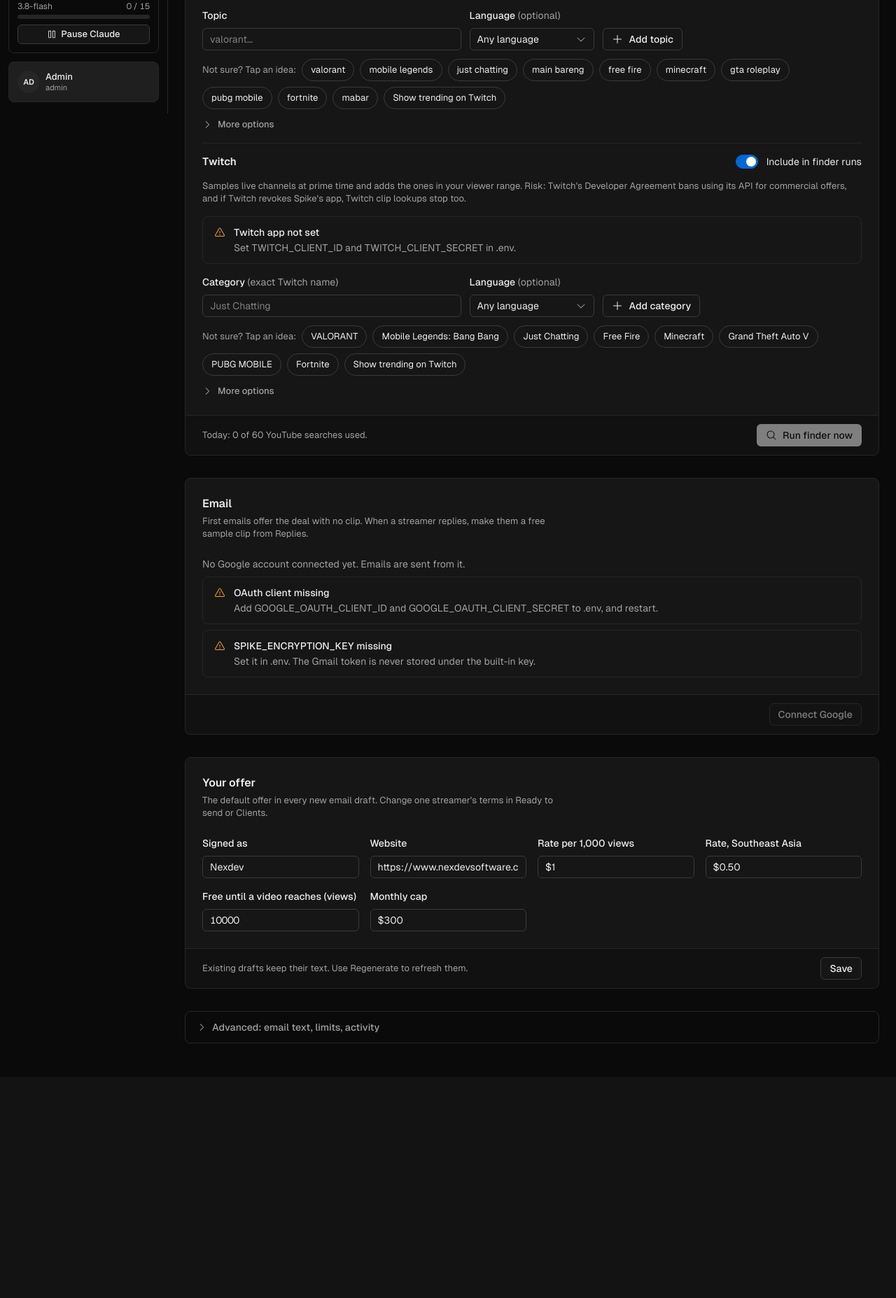
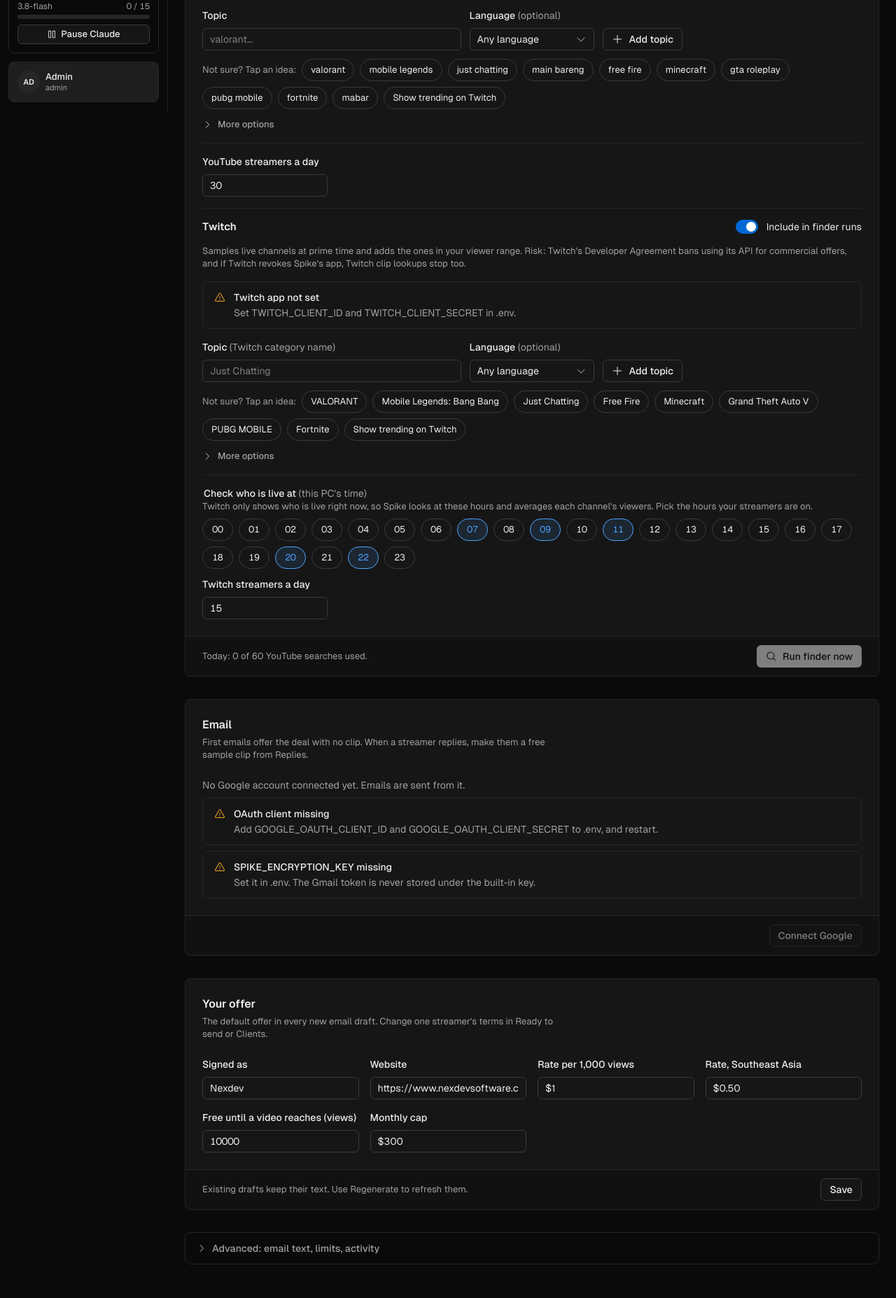
Before and after one commit to NichoHo/Spike, a FastAPI app: a page that uses src/web/templates/pages/outreach.html in a window 1280 px wide. Shown: the part 638-2493 px from the top of the page at 70% size. Before the commit the page ends 2129 px from the top, so only its background shows below. Run offline with FastAPI, Linux system fonts and the light colour scheme; data comes from the database, SQL or seed files in the repository; data that the repository does not hold is empty.

Commit message:
Split finder settings by platform and auto-save them
- Region is a country dropdown; the YouTube table shows region and views per stream
- Each platform's daily cap and the Twitch check hours sit in their own row and save on change (typed fields on blur)
- Twitch check hours are hour chips instead of a comma list
- Run finder now takes a fresh Twitch sample first, so the Sample now button is gone
- One name, Topic, for YouTube and Twitch; tapping an idea pill adds it at once, and added ideas are hidden

```diff
--- a/src/outreach/db.py
+++ b/src/outreach/db.py
@@ -149,7 +149,6 @@ DEFAULT_SETTINGS: Dict[str, Any] = {
     "finder_started_at": "",
     "finder_finished_at": "",
     "last_nightly_date": "",
-    "twitch_sample_now": 0,
     "twitch_last_sample_slot": "",
     "twitch_last_summary": "",
 }
--- a/src/outreach/routes.py
+++ b/src/outreach/routes.py
@@ -321,9 +321,10 @@ async def save_settings(request: Request, user: Dict[str, Any] = Depends(require
     if form.get("form") == "limits":
         values["followups_enabled"] = 1 if form.get("followups_enabled") else 0
     if form.get("form") == "twitch":
-        hours = [h.strip() for h in str(form.get("twitch_sample_hours", "")).split(",") if h.strip()]
+        # One value per ticked hour chip; a comma list still works
+        hours = [h.strip() for h in ",".join(form.getlist("twitch_sample_hours")).split(",") if h.strip()]
         if not hours or not all(h.isdigit() and 0 <= int(h) <= 23 for h in hours):
-            return _back("settings", error="Sample hours must be whole hours from 0 to 23, separated by commas.")
+            return _back("settings", error="Pick at least one hour to check Twitch.")
         values["twitch_sample_hours"] = ",".join(str(int(h)) for h in sorted(set(hours), key=int))
     db.set_settings(values)
     return _back("settings", notice="Settings saved.")
@@ -401,7 +402,7 @@ async def add_twitch_search(request: Request, user: Dict[str, Any] = Depends(req
     if not 1 <= lo <= hi:
         return _back("settings", error="Minimum viewers must be at least 1 and not above the maximum.")
     if not name and not lang:
-        return _back("settings", error="Pick a category, a language, or both: all of Twitch is too broad.")
+        return _back("settings", error="Pick a topic, a language, or both: all of Twitch is too broad.")
     game = None
     if name:
         try:
@@ -409,9 +410,9 @@ async def add_twitch_search(request: Request, user: Dict[str, Any] = Depends(req
         except twitch.TwitchError as e:
             return _back("settings", error=str(e))
         if not game:
-            return _back("settings", error=f"No Twitch category is named exactly '{name}'.")
+            return _back("settings", error=f"No Twitch category is named exactly '{name}'. A Twitch topic must match a Twitch category.")
     db.add_twitch_search(game and game["id"], game and game["name"], lang, lo, hi)
-    return _back("settings", notice=f"Saved Twitch search: {game['name'] if game else 'all categories'}"
+    return _back("settings", notice=f"Added Twitch topic: {game['name'] if game else 'all categories'}"
                  + (f", {lang}" if lang else "") + ". Samples start at the next listed hour.")
 
 
@@ -426,16 +427,7 @@ async def toggle_twitch_search(search_id: int, user: Dict[str, Any] = Depends(re
 @router.post("/outreach/twitch/searches/{search_id}/delete", dependencies=[Depends(same_origin)])
 async def delete_twitch_search(search_id: int, user: Dict[str, Any] = Depends(require_admin)):
     db.delete_twitch_search(search_id)
-    return _back("settings", notice="Twitch search deleted with its samples. Leads it found are kept.")
-
-
-@router.post("/outreach/twitch/sample-now", dependencies=[Depends(same_origin)])
-async def twitch_sample_now(user: Dict[str, Any] = Depends(require_admin)):
-    problem = twitch.credentials_problem()
-    if problem:
-        return _back("settings", error=problem)
-    db.set_settings({"twitch_sample_now": 1})
-    return _back("settings", notice="Sampling live Twitch channels within a minute. Run the finder after a few samples.")
+    return _back("settings", notice="Twitch topic deleted with its samples. Streamers it found are kept.")
 
 
 @router.post("/outreach/searches/{search_id}/delete", dependencies=[Depends(same_origin)])
--- a/src/web/static/css/components.css
+++ b/src/web/static/css/components.css
@@ -633,6 +633,10 @@ fieldset.field > legend { padding: 0; margin-bottom: var(--space-2); }
 .search-form__more > .disclosure__body { padding: var(--space-3) 0 0; }
 .finder-platform + .finder-platform { padding-top: var(--space-4); border-top: 1px solid var(--color-border); }
 .finder-platform__title { margin: 0; font-size: 15px; font-weight: 600; }
+/* Platform-wide finder settings (schedule, daily cap), apart from the per-search add form */
+.platform-settings { padding-top: var(--space-4); border-top: 1px solid var(--color-border); }
+.chip-field { grid-column: 1 / -1; margin: 0; padding: 0; border: 0; min-width: 0; }
+.chip-field > .chip-row { margin-top: var(--space-2); }
 .stat-grid { display: grid; grid-template-columns: repeat(auto-fill, minmax(180px, 1fr)); gap: var(--space-4); margin-bottom: var(--space-2); }
 .stat { display: flex; flex-direction: column; gap: var(--space-1); padding: var(--space-4); }
 .stat__label { font-size: 13px; color: var(--color-text-muted); }
@@ -785,7 +789,12 @@ a.time-chip:focus-visible { outline: 2px solid var(--color-focus); outline-offse
 }
 .chip:hover { background: var(--color-surface-hover); }
 .chip:focus-visible { outline: 2px solid var(--color-focus); outline-offset: 2px; }
-.chip.is-on { background: var(--color-accent-subtle); border-color: var(--color-accent-text); color: var(--color-accent-text); }
+.chip.is-on, .chip--toggle:has(:checked) { background: var(--color-accent-subtle); border-color: var(--color-accent-text); color: var(--color-accent-text); }
+/* Checkbox chip: the input stays focusable for keyboards, the label shows its state */
+.chip--toggle { position: relative; min-width: 44px; text-align: center; font-variant-numeric: tabular-nums; }
+.chip--toggle input { position: absolute; inset: 0; opacity: 0; margin: 0; cursor: pointer; }
+.chip--toggle:has(:focus-visible) { outline: 2px solid var(--color-focus); outline-offset: 2px; }
+.chip--toggle:has(:disabled) { cursor: default; opacity: 0.7; }
 .is-wrong { color: var(--color-danger-text); }
 .seg-list { list-style: none; margin: 0; padding: 0; display: flex; flex-direction: column; }
 .seg-row { display: grid; grid-template-columns: auto auto minmax(0, 1fr); align-items: center; gap: var(--space-2) var(--space-3); padding: var(--space-3) 0; border-top: 1px solid var(--color-border); }
--- a/src/web/static/js/app.js
+++ b/src/web/static/js/app.js
@@ -594,6 +594,26 @@ document.addEventListener("DOMContentLoaded", () => {
   document.querySelectorAll("dialog[data-open-on-load]").forEach((d) => d.showModal());
 });
 
+// form[data-autosave]: posts in the background on every change (a checkbox at once, a typed field once it
+// loses focus), no Save button. The server's redirect carries ?error= when it refused the value.
+async function autosave(form) {
+  try {
+    const r = await fetch(form.action, { method: "POST", body: new URLSearchParams(new FormData(form)) });
+    const error = new URL(r.url).searchParams.get("error");
+    if (!r.ok || error) showToast(error || "Could not save. Try again.", "danger");
+    else showToast("Saved", "success", null, 2000);
+  } catch (e) {
+    showToast("Could not save. Check the connection.", "danger");
+  }
+}
+document.addEventListener("change", (e) => {
+  const form = e.target.closest("form[data-autosave]");
+  if (form) autosave(form);
+});
+document.addEventListener("submit", (e) => {
+  if (e.target.matches("form[data-autosave]")) e.preventDefault(); // Enter: the change event already saved it
+});
+
 // select[data-sets-fields]: each option's data-defaults ({"field-id": "value"}) fills those fields, except
 // fields the person already changed (Outreach saved searches: live vs re-upload sizes)
 document.addEventListener("change", (e) => {
--- a/src/web/templates/pages/outreach.html
+++ b/src/web/templates/pages/outreach.html
@@ -529,18 +529,20 @@
         {% if searches %}
           <div class="table-wrap">
             <table class="table">
-              <thead><tr><th>Topic</th><th>Language</th><th>Last run</th><th class="actions">Actions</th></tr></thead>
+              <thead><tr><th>Topic</th><th>Language</th><th>Region</th><th class="num">Views per stream</th><th>Last run</th><th class="actions">Actions</th></tr></thead>
               <tbody>
                 {% for s in searches %}
                   <tr>
                     <td><span class="primary-cell">{{ s.query }}</span><span class="secondary-line">{{ "Twitch or Kick re-uploads" if s.kind == "reupload" else "YouTube live streams" }}{% if not s.active %}, paused{% endif %}</span></td>
                     <td>{{ s.language | language }}</td>
+                    <td>{{ s.region | region }}</td>
+                    <td class="num">{{ s.min_views | number }}{% if s.max_views %} to {{ s.max_views | number }}{% else %}+{% endif %}</td>
                     <td>{% if s.last_run_at %}<span title="{{ s.last_run_at | local_time }}">{{ s.last_run_at | relative_time }}</span>{% else %}<span class="subtle">Never</span>{% endif %}</td>
                     <td class="actions">
                       {% if not ro %}
                         <div class="row row--end">
                           {{ ui.button("Resume" if not s.active else "Pause", variant="ghost", size="sm", type="submit", attrs={"form": "search-toggle-" ~ s.id}) }}
-                          {{ ui.button("Delete search", variant="ghost", size="sm", icon="trash", icon_only=True, type="submit", attrs={"form": "search-delete-" ~ s.id, "data-confirm": "Delete this search? Streamers it found stay."}) }}
+                          {{ ui.button("Delete topic", variant="ghost", size="sm", icon="trash", icon_only=True, type="submit", attrs={"form": "search-delete-" ~ s.id, "data-confirm": "Delete this topic? Streamers it found stay."}) }}
                         </div>
                       {% endif %}
                     </td>
@@ -560,7 +562,8 @@
             <div class="search-form__submit">{{ ui.button("Add topic", variant="secondary", type="submit", icon="plus") }}</div>
             <div class="chip-row" style="grid-column: 1 / -1" role="group" aria-label="Topic ideas">
               <span class="small muted">Not sure? Tap an idea:</span>
-              {% for q, lang in [("valorant", "en"), ("mobile legends", "id"), ("just chatting", "en"), ("main bareng", "id"), ("free fire", "id"), ("minecraft", "en"), ("gta roleplay", "id"), ("pubg mobile", "id"), ("fortnite", "en"), ("mabar", "id")] %}
+              {% set added = searches | map(attribute="query") | map("lower") | list %}
+              {% for q, lang in [("valorant", "en"), ("mobile legends", "id"), ("just chatting", "en"), ("main bareng", "id"), ("free fire", "id"), ("minecraft", "en"), ("gta roleplay", "id"), ("pubg mobile", "id"), ("fortnite", "en"), ("mabar", "id")] if q not in added %}
                 <button type="button" class="chip" data-topic="{{ q }}" data-lang="{{ lang }}">{{ q }}</button>
               {% endfor %}
               <button type="button" class="chip" id="trending-load">Show trending on Twitch</button>
@@ -570,7 +573,7 @@
               const pickTopic = b => b.addEventListener("click", () => {
                 document.getElementById("s-query").value = b.dataset.topic;
                 document.getElementById("s-lang").value = b.dataset.lang || "";
-                document.getElementById("s-query").focus();
+                b.closest("form").requestSubmit();  // a tapped idea is added straight away
               });
               document.querySelectorAll("[data-topic]").forEach(pickTopic);
               document.getElementById("trending-load").addEventListener("click", async e => {
@@ -596,7 +599,7 @@
                     <option value="live" data-defaults='{"s-min": "10000", "s-vmin": "1000", "s-vmax": "100000"}'>YouTube live streams</option>
                     <option value="reupload" data-defaults='{"s-min": "0", "s-vmin": "100", "s-vmax": "20000"}'>Twitch or Kick re-uploads</option>
                   </select></div>
-                <div class="field"><label class="field__label" for="s-region">Region</label><input class="input" id="s-region" name="region" maxlength="2" placeholder="ID" autocomplete="off"></div>
+                <div class="field"><label class="field__label" for="s-region">Region</label><select class="select" id="s-region" name="region"><option value="">Any region</option>{% for code, name in REGIONS %}<option value="{{ code }}">{{ name }}</option>{% endfor %}</select></div>
                 <div class="field"><label class="field__label" for="s-min">Minimum subscribers</label><input class="input input--number" id="s-min" name="min_size" type="number" min="0" value="10000"></div>
                 <div class="field"><label class="field__label" for="s-max">Maximum subscribers</label><input class="input input--number" id="s-max" name="max_size" type="number" min="0" value="300000"></div>
                 <div class="field"><label class="field__label" for="s-vmin">Minimum views per stream</label><input class="input input--number" id="s-vmin" name="min_views" type="number" min="0" value="1000"></div>
@@ -605,6 +608,10 @@
             </details>
           </form>
         {% endif %}
+        <form method="post" action="/outreach/settings" class="search-form platform-settings" data-autosave>
+          <input type="hidden" name="form" value="youtube">
+          <div class="field"><label class="field__label" for="yt-cap">YouTube streamers a day</label><input class="input input--number" id="yt-cap" name="new_leads_per_day" type="number" min="1" max="200" value="{{ settings.new_leads_per_day }}" {% if ro %}disabled{% endif %}></div>
+        </form>
         {% endif %}
         </div>
 
@@ -618,7 +625,7 @@
           {% if twitch_searches %}
             <div class="table-wrap">
               <table class="table">
-                <thead><tr><th>Category</th><th>Language</th><th class="num">Live viewers</th><th>Last sampled</th><th class="actions">Actions</th></tr></thead>
+                <thead><tr><th>Topic</th><th>Language</th><th class="num">Live viewers</th><th>Last sampled</th><th class="actions">Actions</th></tr></thead>
                 <tbody>
                   {% for s in twitch_searches %}
                     <tr>
@@ -630,7 +637,7 @@
                         {% if not ro %}
                           <div class="row row--end">
                             {{ ui.button("Resume" if not s.active else "Pause", variant="ghost", size="sm", type="submit", attrs={"form": "tw-toggle-" ~ s.id}) }}
-                            {{ ui.button("Delete Twitch search", variant="ghost", size="sm", icon="trash", icon_only=True, type="submit", attrs={"form": "tw-delete-" ~ s.id, "data-confirm": "Delete this Twitch search and its samples? Streamers it found stay."}) }}
+                            {{ ui.button("Delete Twitch topic", variant="ghost", size="sm", icon="trash", icon_only=True, type="submit", attrs={"form": "tw-delete-" ~ s.id, "data-confirm": "Delete this Twitch topic and its samples? Streamers it found stay."}) }}
                           </div>
                         {% endif %}
                       </td>
@@ -642,12 +649,13 @@
           {% endif %}
           {% if not ro %}
             <form method="post" action="/outreach/twitch/searches" class="search-form" data-requires="outreach_find" data-requires-kind="twitch">
-              <div class="field"><label class="field__label" for="tw-cat">Category <span class="field__optional">(exact Twitch name)</span></label><input class="input" id="tw-cat" name="category" maxlength="100" placeholder="Just Chatting" autocomplete="off"></div>
+              <div class="field"><label class="field__label" for="tw-cat">Topic <span class="field__optional">(Twitch category name)</span></label><input class="input" id="tw-cat" name="category" maxlength="100" placeholder="Just Chatting" autocomplete="off"></div>
               <div class="field"><label class="field__label" for="tw-lang">Language <span class="field__optional">(optional)</span></label><select class="select" id="tw-lang" name="language"><option value="">Any language</option>{% for code, name in LANGUAGES %}<option value="{{ code }}">{{ name }}</option>{% endfor %}<option value="other">Other</option></select></div>
-              <div class="search-form__submit">{{ ui.button("Add category", variant="secondary", type="submit", icon="plus") }}</div>
-              <div class="chip-row" style="grid-column: 1 / -1" role="group" aria-label="Category ideas">
+              <div class="search-form__submit">{{ ui.button("Add topic", variant="secondary", type="submit", icon="plus") }}</div>
+              <div class="chip-row" style="grid-column: 1 / -1" role="group" aria-label="Twitch topic ideas">
                 <span class="small muted">Not sure? Tap an idea:</span>
-                {% for q, lang in [("VALORANT", "en"), ("Mobile Legends: Bang Bang", "id"), ("Just Chatting", "id"), ("Free Fire", "id"), ("Minecraft", "en"), ("Grand Theft Auto V", "id"), ("PUBG MOBILE", "id"), ("Fortnite", "en")] %}
+                {% set tw_added = twitch_searches | map(attribute="game_name") | select | map("lower") | list %}
+                {% for q, lang in [("VALORANT", "en"), ("Mobile Legends: Bang Bang", "id"), ("Just Chatting", "id"), ("Free Fire", "id"), ("Minecraft", "en"), ("Grand Theft Auto V", "id"), ("PUBG MOBILE", "id"), ("Fortnite", "en")] if q | lower not in tw_added %}
                   <button type="button" class="chip" data-tw-topic="{{ q }}" data-lang="{{ lang }}">{{ q }}</button>
                 {% endfor %}
                 <button type="button" class="chip" id="tw-trending-load">Show trending on Twitch</button>
@@ -657,7 +665,7 @@
                 const pickTwCategory = b => b.addEventListener("click", () => {
                   document.getElementById("tw-cat").value = b.dataset.twTopic;
                   document.getElementById("tw-lang").value = b.dataset.lang || "";
-                  document.getElementById("tw-cat").focus();
+                  b.closest("form").requestSubmit();
                 });
                 document.querySelectorAll("[data-tw-topic]").forEach(pickTwCategory);
                 document.getElementById("tw-trending-load").addEventListener("click", async e => {
@@ -672,7 +680,7 @@
                       pickTwCategory(b); btn.before(b);
                     });
                     if (r.topics.length) btn.remove(); else btn.disabled = false;
-                  } catch { note.textContent = "Could not load trending categories."; btn.disabled = false; }
+                  } catch { note.textContent = "Could not load trending topics."; btn.disabled = false; }
                 });
               </script>
               <details class="disclosure search-form__more">
@@ -680,17 +688,22 @@
                 <div class="search-form disclosure__body">
                   <div class="field"><label class="field__label" for="tw-min">Minimum live viewers</label><input class="input input--number" id="tw-min" name="min_viewers" type="number" min="1" value="50"></div>
                   <div class="field"><label class="field__label" for="tw-max">Maximum live viewers</label><input class="input input--number" id="tw-max" name="max_viewers" type="number" min="1" value="1000"></div>
-                  <div class="field"><label class="field__label" for="tw-hours">Sample at <span class="field__optional">(hours, this PC)</span></label><input class="input input--mono" id="tw-hours" name="twitch_sample_hours" form="tw-settings" value="{{ settings.twitch_sample_hours }}" autocomplete="off"></div>
-                  <div class="field"><label class="field__label" for="tw-cap">Twitch streamers a day</label><input class="input input--number" id="tw-cap" name="twitch_new_leads_per_day" form="tw-settings" type="number" min="0" value="{{ settings.twitch_new_leads_per_day }}"></div>
-                  <div class="row search-form__submit">
-                    {{ ui.button("Save schedule", variant="ghost", size="sm", type="submit", attrs={"form": "tw-settings"}) }}
-                    {{ ui.button("Sample now", variant="ghost", size="sm", type="submit", attrs={"form": "tw-settings", "formaction": "/outreach/twitch/sample-now", "data-requires": "outreach_find", "data-requires-kind": "twitch"}) }}
-                  </div>
                 </div>
               </details>
             </form>
-            <form id="tw-settings" method="post" action="/outreach/settings" hidden><input type="hidden" name="form" value="twitch"></form>
           {% endif %}
+          {% set hours_on = settings.twitch_sample_hours.split(",") %}
+          <form method="post" action="/outreach/settings" class="search-form platform-settings" data-autosave>
+            <input type="hidden" name="form" value="twitch">
+            <fieldset class="chip-field">
+              <legend class="field__label">Check who is live at <span class="field__optional">(this PC's time)</span></legend>
+              <p class="field__help">Twitch only shows who is live right now, so Spike looks at these hours and averages each channel's viewers. Pick the hours your streamers are on.</p>
+              <div class="chip-row">
+                {% for h in range(24) %}<label class="chip chip--toggle"><input type="checkbox" name="twitch_sample_hours" value="{{ h }}" {% if h | string in hours_on %}checked{% endif %} {% if ro %}disabled{% endif %}>{{ "%02d" | format(h) }}</label>{% endfor %}
+              </div>
+            </fieldset>
+            <div class="field"><label class="field__label" for="tw-cap">Twitch streamers a day</label><input class="input input--number" id="tw-cap" name="twitch_new_leads_per_day" type="number" min="0" max="100" value="{{ settings.twitch_new_leads_per_day }}" {% if ro %}disabled{% endif %}></div>
+          </form>
           {% endif %}
         </div>
       </div>
@@ -780,7 +793,6 @@
       <div class="card__body settings-grid">
         {% for key, label, help in (
           ("run_hour", "Nightly run hour", "0 to 23, this PC's time"),
-          ("new_leads_per_day", "New streamers a day", ""),
           ("min_long_streams_14d", "Minimum long streams", "In the look-back window"),
           ("min_stream_hours", "Long stream (hours)", ""),
           ("max_shorts_14d", "Maximum Shorts in the window", "YouTube only"),
```
Also changed, not shown: src/outreach/daemon.py (+3 -5 lines), src/web/filters.py (+13 -0 lines), tests/test_outreach.py (+6 -5 lines).
